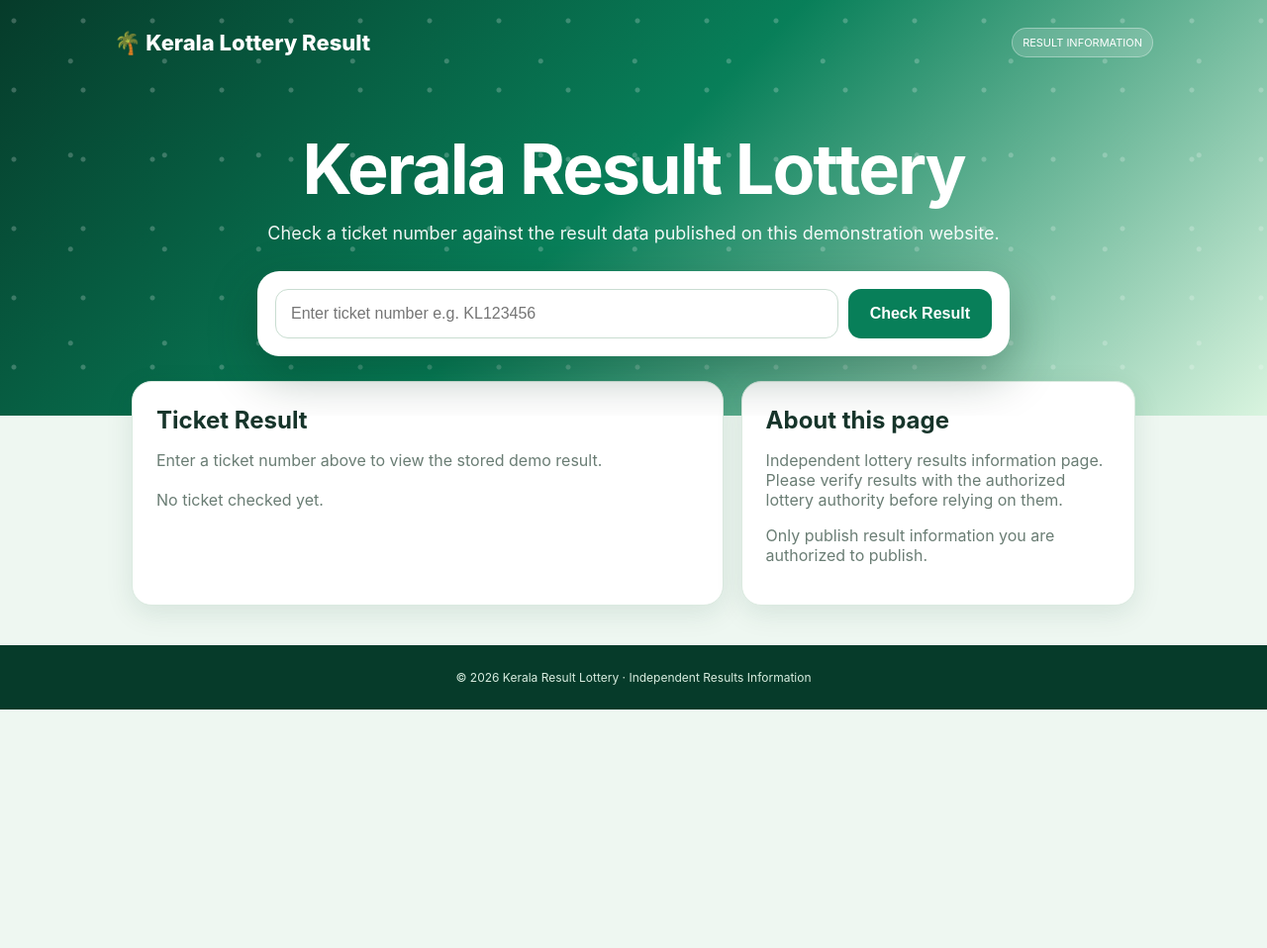
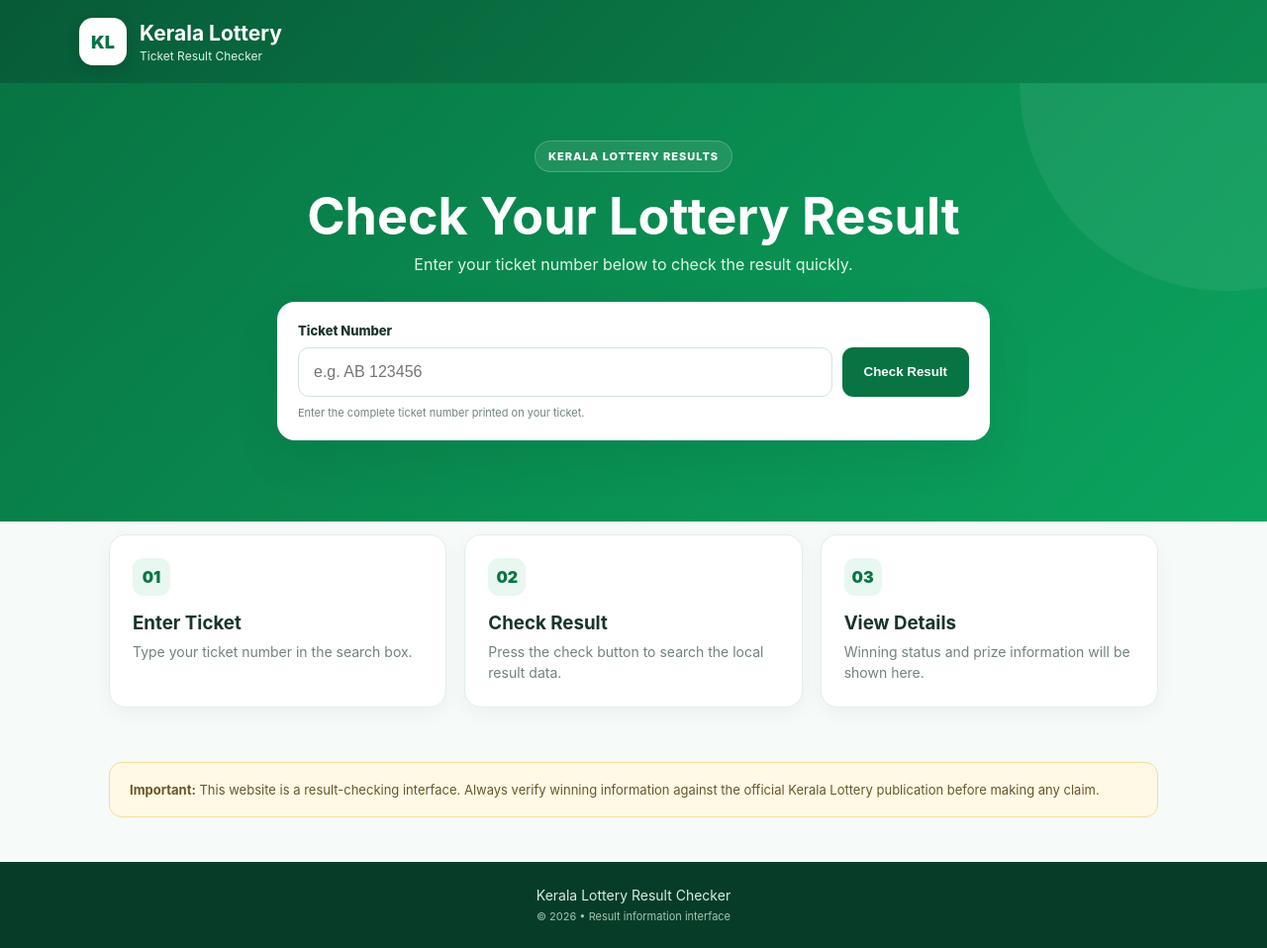
Before and after one commit to dr3714909-cpu/Kerala-lottery-, a plain HTML site: page index.html in a window 1280 px wide. Shown: the whole page at 99% size. Before the commit the page ends 800 px from the top, so only its background shows below. Drawn offline with Linux system fonts and the light colour scheme.

Commit message:
Add files via upload

```diff
--- a/index.html
+++ b/index.html
@@ -1,90 +1,75 @@
-<!doctype html>
+<!DOCTYPE html>
 <html lang="en">
 <head>
-<meta charset="utf-8">
-<meta name="viewport" content="width=device-width,initial-scale=1">
-<title>Kerala Lottery Result — Unofficial Demo</title>
-<style>
-*{box-sizing:border-box}body{margin:0;font-family:Inter,Arial,sans-serif;color:#17352b;background:#eef7f1}
-.hero{min-height:420px;padding:28px 18px 55px;position:relative;overflow:hidden;
-background:linear-gradient(135deg,#063b2a 0%,#087f59 48%,#d9f4df 100%)}
-.hero:before{content:"";position:absolute;inset:0;opacity:.22;
-background:radial-gradient(circle at 20% 30%,#fff 0 2px,transparent 3px),radial-gradient(circle at 75% 65%,#fff 0 2px,transparent 3px);
-background-size:70px 70px,95px 95px}
-nav{max-width:1050px;margin:auto;display:flex;justify-content:space-between;align-items:center;color:white;position:relative;z-index:2}
-.brand{font-weight:800;font-size:22px}.badge{font-size:11px;background:#ffffff2b;border:1px solid #ffffff55;padding:7px 10px;border-radius:20px}
-.hero-content{max-width:850px;margin:70px auto 0;text-align:center;color:white;position:relative;z-index:2}
-h1{font-size:clamp(38px,7vw,70px);margin:0 0 12px;letter-spacing:-2px}
-.hero p{font-size:18px;margin:0 auto 28px;opacity:.94}
-.search{max-width:760px;margin:auto;background:#fff;padding:18px;border-radius:22px;box-shadow:0 18px 50px #002d1b55;display:flex;gap:10px}
-.search input{flex:1;border:1px solid #c9ddd1;border-radius:13px;padding:15px;font-size:16px;outline:none}
-.search button{border:0;background:#087f59;color:white;border-radius:13px;padding:0 22px;font-weight:800;font-size:16px}
-main{max-width:1050px;margin:-35px auto 40px;padding:0 18px;position:relative}
-.grid{display:grid;grid-template-columns:1.2fr .8fr;gap:18px}
-.card{background:white;border:1px solid #dbeae0;border-radius:20px;padding:24px;box-shadow:0 8px 28px #0b49301a}
-.card h2{margin:0 0 8px}.muted{color:#6a7d74}.result{margin-top:18px;display:none}
-.result .ticket{font-size:32px;font-weight:900;color:#087f59}
-.prize{font-size:28px;font-weight:900;margin-top:8px}
-.info{display:grid;grid-template-columns:repeat(3,1fr);gap:12px;margin-top:18px}
-.info div{background:#f2faf5;border-radius:14px;padding:16px}.label{font-size:12px;color:#6a7d74}.value{font-weight:800;margin-top:5px}
-footer{background:#063b2a;color:#d8eee1;padding:25px 18px;text-align:center;font-size:12px}
-@media(max-width:720px){.search{flex-direction:column}.search button{padding:14px}.grid{grid-template-columns:1fr}.info{grid-template-columns:1fr}nav{align-items:flex-start}}
-</style>
+  <meta charset="UTF-8">
+  <meta name="viewport" content="width=device-width, initial-scale=1.0">
+  <title>Kerala Lottery Result</title>
+  <link rel="stylesheet" href="style.css">
 </head>
 <body>
+  <header class="topbar">
+    <div class="brand">
+      <div class="logo">KL</div>
+      <div>
+        <h1>Kerala Lottery</h1>
+        <p>Ticket Result Checker</p>
+      </div>
+    </div>
+  </header>
+
+  <main>
     <section class="hero">
-<nav><div class="brand">🌴 Kerala Lottery Result</div><div class="badge">RESULT INFORMATION</div></nav>
       <div class="hero-content">
-<h1>Kerala Result Lottery</h1>
-<p>Check a ticket number against the result data published on this demonstration website.</p>
-<div class="search">
-<input id="ticket" placeholder="Enter ticket number e.g. KL123456" autocomplete="off">
-<button onclick="checkResult()">Check Result</button>
+        <span class="pill">KERALA LOTTERY RESULTS</span>
+        <h2>Check Your Lottery Result</h2>
+        <p>Enter your ticket number below to check the result quickly.</p>
+
+        <div class="search-card">
+          <label for="ticketInput">Ticket Number</label>
+          <div class="search-row">
+            <input id="ticketInput" type="text" maxlength="30"
+                   placeholder="e.g. AB 123456" autocomplete="off">
+            <button id="checkBtn">Check Result</button>
+          </div>
+          <div class="hint">Enter the complete ticket number printed on your ticket.</div>
         </div>
       </div>
     </section>
 
-<main>
-<div class="grid">
-<section class="card">
-<h2>Ticket Result</h2>
-<p class="muted">Enter a ticket number above to view the stored demo result.</p>
-<div id="result" class="result">
-<div class="ticket" id="rTicket"></div>
-<div class="info">
-<div><div class="label">Draw Date</div><div class="value" id="rDate"></div></div>
-<div><div class="label">Prize</div><div class="value prize" id="rPrize"></div></div>
-<div><div class="label">Status</div><div class="value" id="rStatus"></div></div>
-</div>
-</div>
-<div id="empty" class="muted" style="margin-top:20px">No ticket checked yet.</div>
+    <section class="result-wrap">
+      <div id="result" class="result-card hidden"></div>
     </section>
 
-<section class="card">
-<h2>About this page</h2>
-<p class="muted">Independent lottery results information page. Please verify results with the authorized lottery authority before relying on them.</p>
-<p class="muted">Only publish result information you are authorized to publish.</p>
+    <section class="info-grid">
+      <div class="info-card">
+        <div class="icon">01</div>
+        <h3>Enter Ticket</h3>
+        <p>Type your ticket number in the search box.</p>
+      </div>
+      <div class="info-card">
+        <div class="icon">02</div>
+        <h3>Check Result</h3>
+        <p>Press the check button to search the local result data.</p>
+      </div>
+      <div class="info-card">
+        <div class="icon">03</div>
+        <h3>View Details</h3>
+        <p>Winning status and prize information will be shown here.</p>
+      </div>
     </section>
-</div>
+
+    <section class="notice">
+      <strong>Important:</strong> This website is a result-checking interface. Always verify winning
+      information against the official Kerala Lottery publication before making any claim.
+    </section>
   </main>
 
-<footer>© 2026 Kerala Result Lottery · Independent Results Information</footer>
+  <footer>
+    <div>Kerala Lottery Result Checker</div>
+    <div class="footer-small">© 2026 • Result information interface</div>
+  </footer>
 
-<script>
-const results = {
-  "KL123456": {date:"20-09-2026", prize:"₹10,000", status:"Published result"},
-  "KL654321": {date:"20-09-2026", prize:"₹5,000", status:"Published result"}
-};
-function checkResult(){
-  const t=document.getElementById("ticket").value.trim().toUpperCase();
-  const r=results[t], box=document.getElementById("result"), empty=document.getElementById("empty");
-  box.style.display="block"; empty.style.display="none";
-  if(!r){
-    box.innerHTML='<div style="color:#a33;font-weight:800">No result found</div><p class="muted">Please check the ticket number.</p>';
-    return;
-  }
-  box.innerHTML='<div class="ticket">'+t+'</div><div class="info"><div><div class="label">Draw Date</div><div class="value">'+r.date+'</div></div><div><div class="label">Prize</div><div class="value prize">'+r.prize+'</div></div><div><div class="label">Status</div><div class="value">'+r.status+'</div></div></div>';
-}
-</script>
+  <script src="results.js"></script>
+  <script src="script.js"></script>
 </body>
 </html>
--- /dev/null
+++ b/style.css
@@ -0,0 +1,35 @@
+*{box-sizing:border-box}
+:root{--green:#087443;--green2:#0b9657;--dark:#075b37;--light:#effaf4;--gold:#f2c94c;--text:#18352a}
+body{margin:0;font-family:Inter,Arial,sans-serif;background:#f6faf8;color:var(--text)}
+.topbar{background:linear-gradient(135deg,#075b37,#0b8a50);color:white;padding:18px 6%;box-shadow:0 4px 18px #075b3722}
+.brand{display:flex;align-items:center;gap:13px;max-width:1120px;margin:auto}
+.logo{width:48px;height:48px;border-radius:14px;background:#fff;color:var(--green);display:grid;place-items:center;font-weight:900;font-size:18px;box-shadow:0 5px 15px #0002}
+.brand h1{font-size:21px;margin:0}.brand p{margin:3px 0 0;color:#d9f5e6;font-size:12px}
+.hero{background:linear-gradient(135deg,#087443,#0ba45f);color:#fff;padding:58px 20px 82px;position:relative;overflow:hidden}
+.hero:after{content:"";position:absolute;width:420px;height:420px;border-radius:50%;right:-170px;top:-210px;background:#ffffff10}
+.hero-content{max-width:900px;margin:auto;text-align:center;position:relative;z-index:1}
+.pill{display:inline-block;background:#ffffff18;border:1px solid #ffffff35;padding:8px 13px;border-radius:30px;font-size:11px;font-weight:800;letter-spacing:1px}
+h2{font-size:clamp(31px,6vw,52px);margin:18px 0 10px;line-height:1.05}
+.hero p{margin:0 auto 28px;color:#e2f7eb;font-size:16px}
+.search-card{background:#fff;color:var(--text);max-width:720px;margin:auto;padding:21px;border-radius:18px;text-align:left;box-shadow:0 18px 45px #003d251c}
+.search-card label{display:block;font-size:13px;font-weight:800;margin-bottom:9px}
+.search-row{display:flex;gap:10px}
+input{width:100%;border:1px solid #d4e5dc;border-radius:11px;padding:15px;font-size:16px;outline:none}
+input:focus{border-color:var(--green2);box-shadow:0 0 0 3px #0b96571a}
+button{border:0;background:var(--green);color:white;padding:0 22px;border-radius:11px;font-weight:800;cursor:pointer;white-space:nowrap}
+button:hover{background:var(--dark)}
+.hint{font-size:11px;color:#71867c;margin-top:9px}
+.result-wrap{max-width:900px;margin:-42px auto 0;padding:0 20px;position:relative;z-index:5}
+.result-card{background:#fff;border-radius:18px;padding:24px;box-shadow:0 12px 35px #063d2520;border:1px solid #e0eee7}
+.hidden{display:none}
+.win{border-left:5px solid #0b9657}.lose{border-left:5px solid #c7d1cc}
+.result-head{display:flex;justify-content:space-between;gap:15px;align-items:center}
+.status{font-weight:900;font-size:20px}.amount{font-size:25px;font-weight:900;color:var(--green)}
+.meta{color:#668076;font-size:13px;margin-top:7px}
+.info-grid{max-width:1100px;margin:55px auto;padding:0 20px;display:grid;grid-template-columns:repeat(3,1fr);gap:18px}
+.info-card{background:#fff;border:1px solid #e3eee9;border-radius:17px;padding:23px;box-shadow:0 6px 20px #063d250b}
+.icon{width:38px;height:38px;border-radius:11px;background:#e8f7ef;color:var(--green);display:grid;place-items:center;font-weight:900}
+.info-card h3{margin:16px 0 7px}.info-card p{margin:0;color:#71837b;font-size:14px;line-height:1.55}
+.notice{max-width:1060px;margin:0 auto 45px;padding:17px 20px;background:#fff9e6;border:1px solid #f0df9a;border-radius:13px;color:#67572a;font-size:13px;line-height:1.55}
+footer{background:#073d28;color:#d7eee2;text-align:center;padding:25px;font-size:14px}.footer-small{margin-top:6px;color:#9fc5b3;font-size:11px}
+@media(max-width:650px){.search-row{flex-direction:column}button{height:50px}.info-grid{grid-template-columns:1fr}.hero{padding-top:45px}.result-head{align-items:flex-start;flex-direction:column}.amount{font-size:22px}}
```
Also changed, not shown: README.txt (added). Lines whose indentation alone changed are shown as unchanged.
